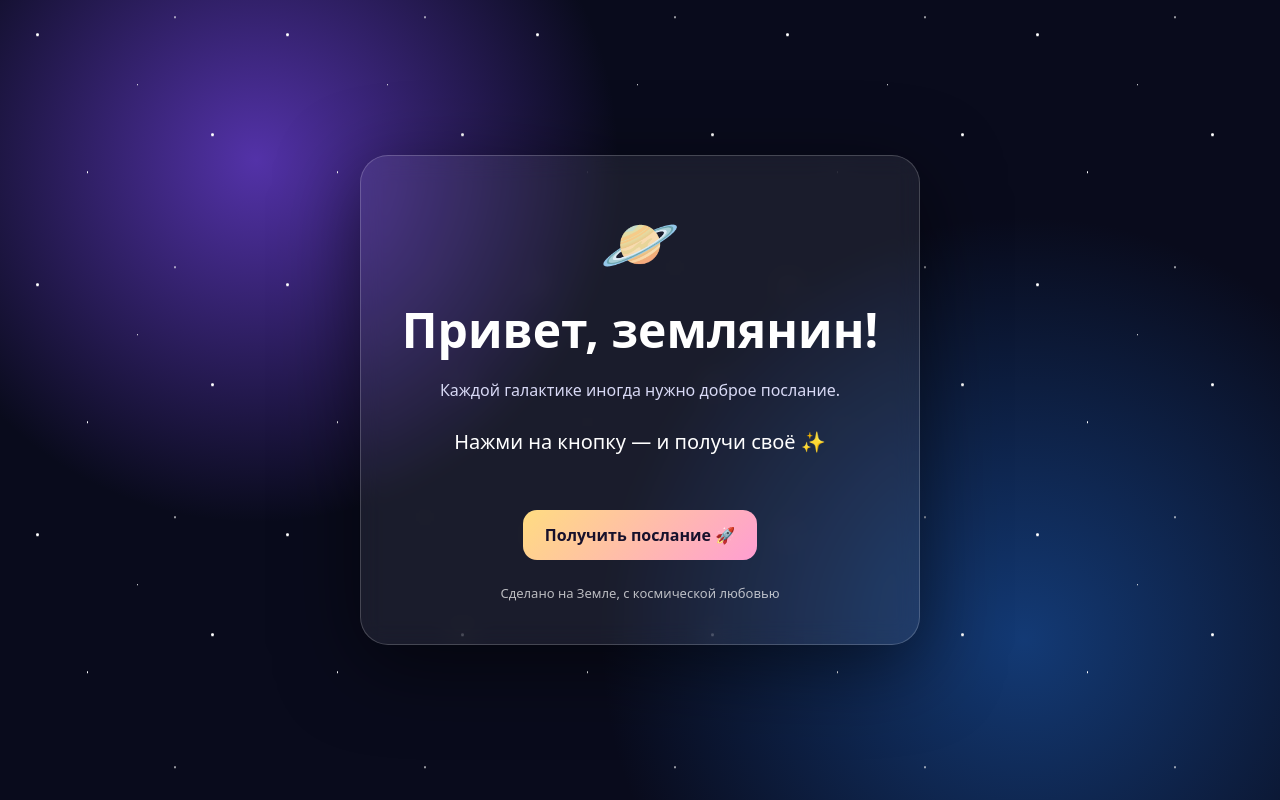
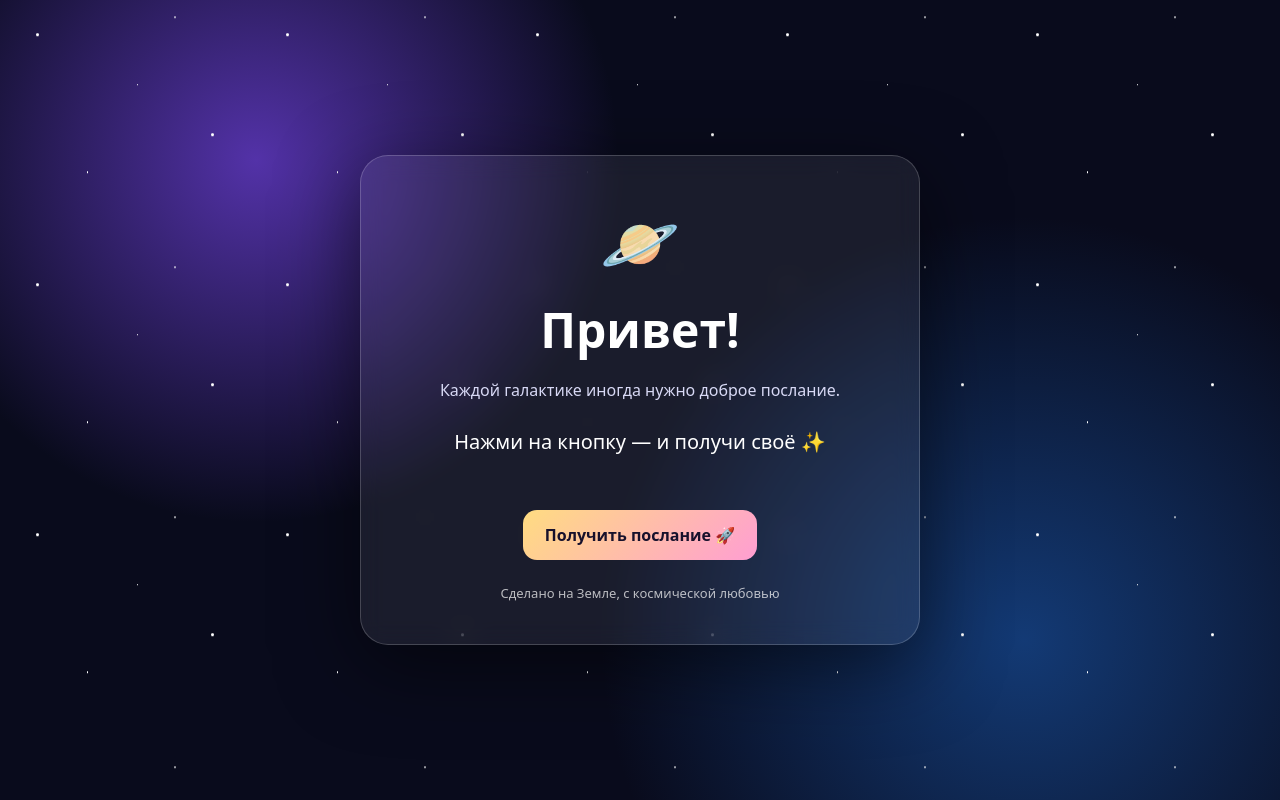
Before and after one commit to Super123-star/cosmic-postcard, a plain HTML site: page index.html in a window 1280 px wide. Drawn offline with Linux system fonts and the light colour scheme.

Commit message:
Update index.html

```diff
--- a/index.html
+++ b/index.html
@@ -99,7 +99,7 @@
 
   <main>
     <div class="planet">🪐</div>
-    <h1>Привет, землянин!</h1>
+    <h1>Привет!</h1>
     <p>Каждой галактике иногда нужно доброе послание.</p>
 
     <div id="message">Нажми на кнопку — и получи своё ✨</div>
```
